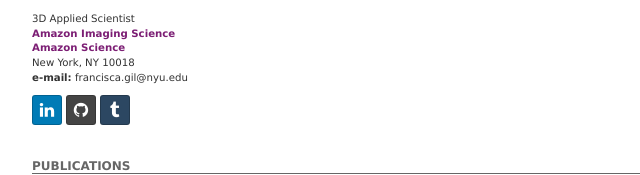
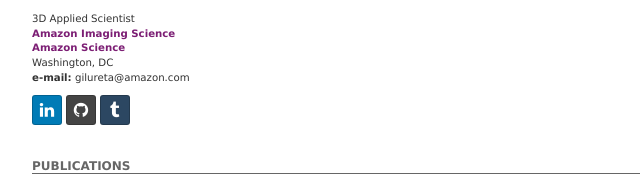
Before and after one commit to panchagil/panchagil.github.io, a plain HTML site: page index.html in a window 1280 px wide. Shown: the part 337-512 px from the top of the page, 248-888 px from the left. Drawn offline with Linux system fonts and the light colour scheme.

Commit message:
Update index.html
updated my email to set the amazon one.

```diff
--- a/index.html
+++ b/index.html
@@ -59,8 +59,8 @@
 						<li>3D Applied Scientist</li>
 						<li><a href="https://www.amazon.jobs/en/teams/imaging-systems">Amazon Imaging Science</a></li>
 						<li><a href="https://www.amazon.science/">Amazon Science</a></li>
-						<li>New York, NY 10018</li>
-						<li><strong>e-mail:</strong> francisca.gil@nyu.edu</li>
+						<li>Washington, DC</li>
+						<li><strong>e-mail:</strong> gilureta@amazon.com</li>
 					</ul>
 				</small>
 				<div>
```
